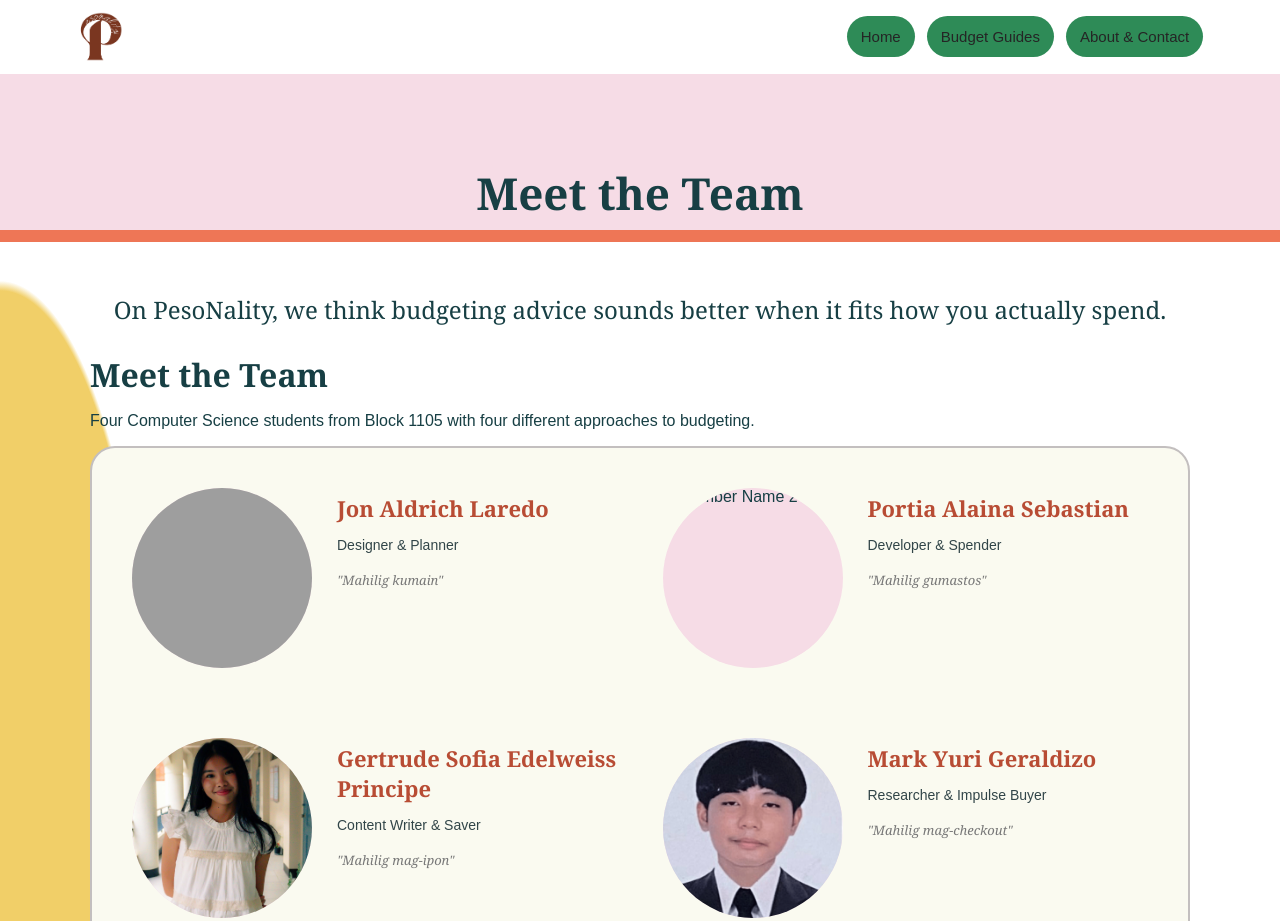
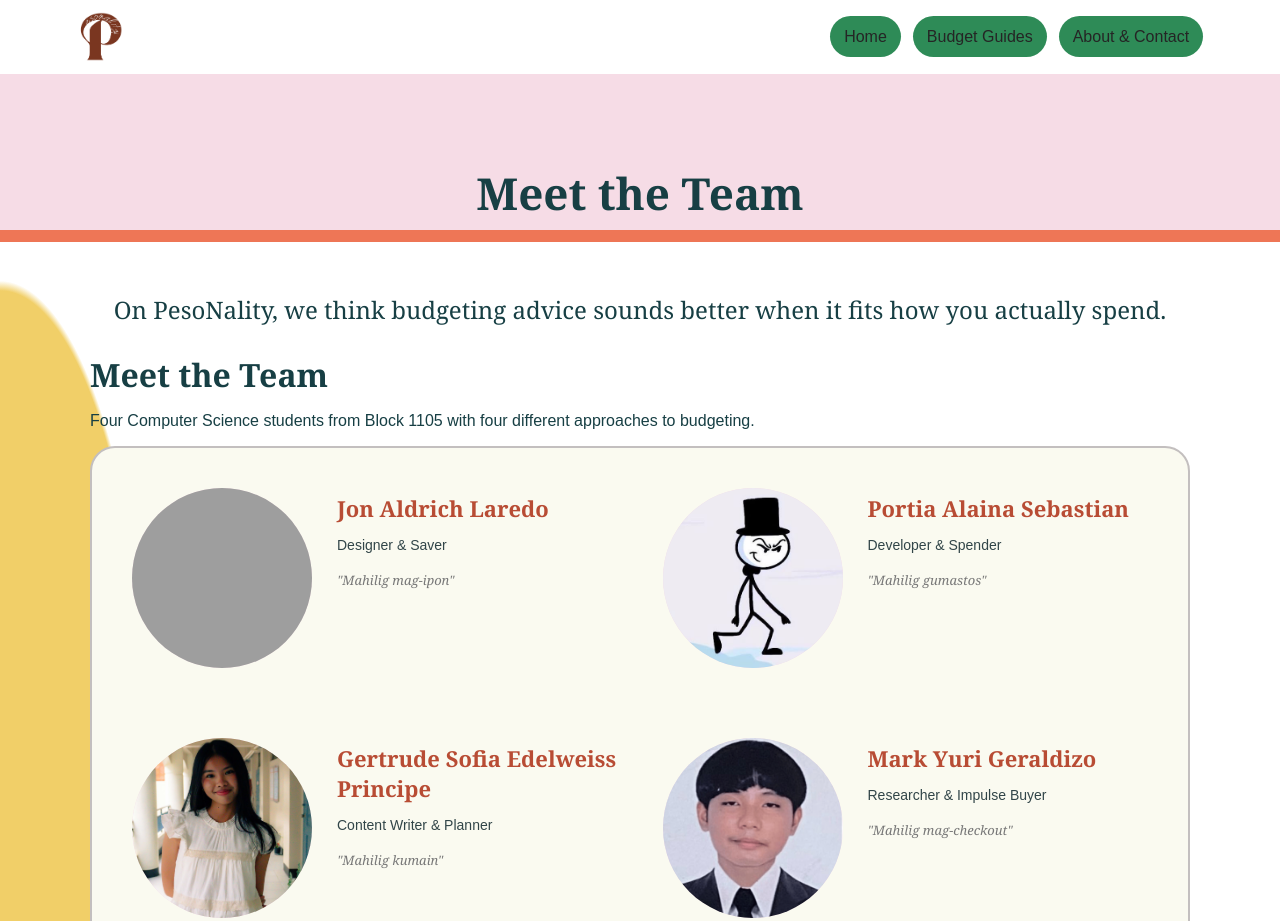
Before and after one commit to svtrox/PesoNality, a plain HTML site: page about.html in a window 1280 px wide. Shown: the top 921 px of the page. Drawn offline with Linux system fonts and the light colour scheme; grey boxes are pictures that could not be loaded.

Commit message:
presentation final

```diff
--- a/about.html
+++ b/about.html
@@ -29,33 +29,32 @@ a:focus-visible {
   outline-offset: 2px;
 }
 
+        body {
+            margin: 0;
+        }
         .navbar {
             display: flex;
             justify-content: space-between;
             align-items: center;
             padding: 12px 6%;
-        background-color: white;
-        font-family: Arial, sans-serif;
+            background-color: #ffffff;
+            font-family: Arial;
         }
 
-        .navbar img {
-        width: 50px;
-        height: 50px;
+        .navbar a {
+            color: #252525;
+            text-decoration: none;
         }
 
         .navbar ul {
             display: flex;
             gap: 12px;
-        margin: 0;
-        padding: 0;
+            justify-content: center;
             list-style: none;
         }
 
-        .navbar a {
-        color: #252525;
-        text-decoration: none;
+        .navbar li a {
             padding: 12px 14px;
-        font-size: 15px;
         }
 
         .container {
@@ -194,14 +193,14 @@ a:focus-visible {
                 <img src="imgs/AJ.jpg" alt="AJ">
                 <div>
                     <h3>Jon Aldrich Laredo</h3>
-                    <p class="role">Designer & Planner</p>
-                    <p class="personality">"Mahilig kumain"</p>
+                    <p class="role">Designer & Saver</p>
+                    <p class="personality">"Mahilig mag-ipon"</p>
                 </div>
 
             </div>
 
             <div class="member">
-                <img src="" alt="Member Name 2">
+                <img src="imgs/portia.jpg" alt="Portia">
                 <div>
                     <h3>Portia Alaina Sebastian</h3>
                     <p class="role">Developer & Spender</p>
@@ -213,14 +212,14 @@ a:focus-visible {
                 <img src="imgs/gertrude.jpg" alt="Gertrude">
                 <div>
                     <h3>Gertrude Sofia Edelweiss Principe</h3>
-                    <p class="role">Content Writer & Saver</p>
-                    <p class="personality">"Mahilig mag-ipon"</p>
+                    <p class="role">Content Writer & Planner</p>
+                    <p class="personality">"Mahilig kumain"</p>
 
                 </div>
             </div>
 
             <div class="member">
-                <img src="imgs/MarkYuri.png" alt="Member Name 4">
+                <img src="imgs/MarkYuri.png" alt="Yuri">
                 <div>
                     <h3>Mark Yuri Geraldizo</h3>
                     <p class="role">Researcher & Impulse Buyer</p>
```
Also changed, not shown: budgetguides.html (+1 -0 lines), index.html (+12 -4 lines), imgs/portia.jpg (added). Lines whose indentation alone changed are shown as unchanged.
